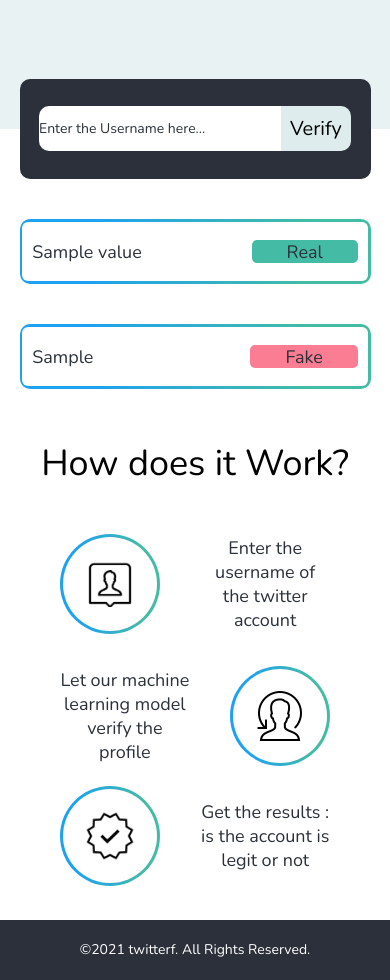
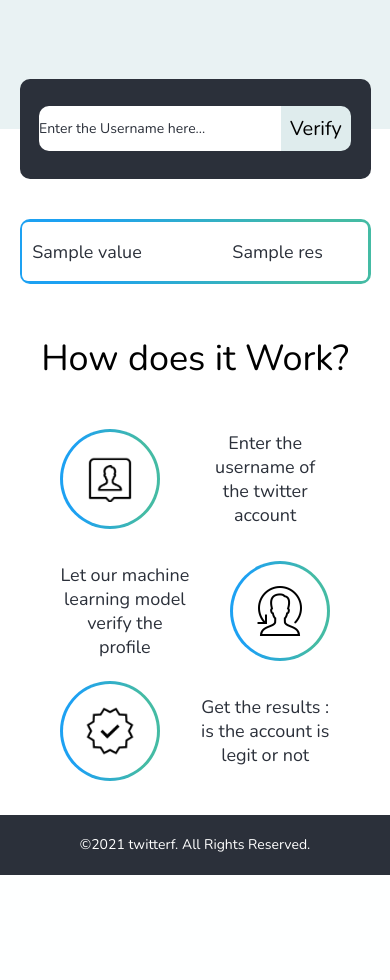
Before and after one commit to dhairyaostwal/twitterf, a Flask app: template templates/index.html in a window 390 px wide. Shown: the part 601-1581 px from the top of the page. After the commit the page ends 1476 px from the top, so only its background shows below. Run offline with Flask 2, Linux system fonts and the light colour scheme; the template is opened without the code that fills it: most values are stand-ins (such as "Sample title", 1, 10 or a date in 2020).

Commit message:
frontend linked

```diff
--- a/app.py
+++ b/app.py
@@ -127,11 +127,11 @@ def my_form_post():
         auth='Real'
         print("The value of pickleTest is")
         print(pickleTest)
-        return render_template('index.html',value=screen_name)
+        return render_template('index.html',res='real',value=screen_name)
     else:
         auth='Fake'
         print("The value of pickleTest is")
-        return render_template('index.html',value1=screen_name)
+        return render_template('index.html',res='fake',value=screen_name)
 
 
 
--- a/static/home.css
+++ b/static/home.css
@@ -211,12 +211,12 @@ button[type="submit"]{
     align-items: center;
     transform: translateY(-30px);
 }
-.output{
+#output{
+    display: flex;
     background: linear-gradient(269.35deg, #44BBA4 17.38%, #1DA1F2 81.45%);
     width: 1044px;
     height: 97px;
     border-radius: 10px;
-    display: flex;
     justify-content: center;
     align-items: center;
     transition: 3s;
@@ -224,7 +224,7 @@ button[type="submit"]{
     font-size: 24px;
     font-weight: 600;
 }
-.output span{
+#output span{
     background: #fff;
     display: block;
     border-radius: 6px;
@@ -236,7 +236,7 @@ button[type="submit"]{
     justify-content: space-between;
 
 }
-.output:hover{
+#output:hover{
     background: linear-gradient(100.35deg, #44BBA4 17.38%, #1DA1F2 81.45%);
 }
 .result{
@@ -545,13 +545,13 @@ footer{
         width: 30px;
         height: auto;
     }
-    .output{
+    #output{
         width: 90vw;
         height: 65px;
         margin: 20px 0px;
         font-size: 18px;
     }
-    .output span{
+    #output span{
         width: 98.5%;
         height: 59px;
         padding: 0px;
@@ -562,7 +562,7 @@ footer{
     p{
         font-size: 18px;
     }
-    .output p{
+    #output p{
         margin-left: 10px;
         margin-right: 10px;
     }
--- a/templates/index.html
+++ b/templates/index.html
@@ -11,7 +11,6 @@
     <link href="https://fonts.googleapis.com/css2?family=Nunito:wght@200;400&display=swap" rel="stylesheet">
     <title>Document</title>
 </head>
-
 <body>
     <div id="navbar">
         <div id="leftnav">
@@ -47,21 +46,16 @@
         <div id="inputContainer">
             <form method='post'>
                 <input placeholder="Enter the Username here..." type="text" name="username">
-                <button type="submit">Verify</button>
+                <button onclick="showpop({{res}})" type="submit">Verify</button>
             </form>
         </div>
         <div id="outputContainer">
             <img id="loading" src="./../static/Group 2 (1).png">
-            <div class="output">
+
+            <div id="output" onchange="showpop({{res}})">
                 <span>
                     <p>{{value}}</p>
-                    <p class="result real" onclick="showpop('real')">Real</p>
-                </span>
-            </div>
-            <div class="output">
-                <span>
-                    <p>{{value1}}</p>
-                    <p class="result fake" onclick="showpop('fake')">Fake</p>
+                    <p class="result {{res}}" >{{res}}</p>
                 </span>
             </div>
         </div>
```
